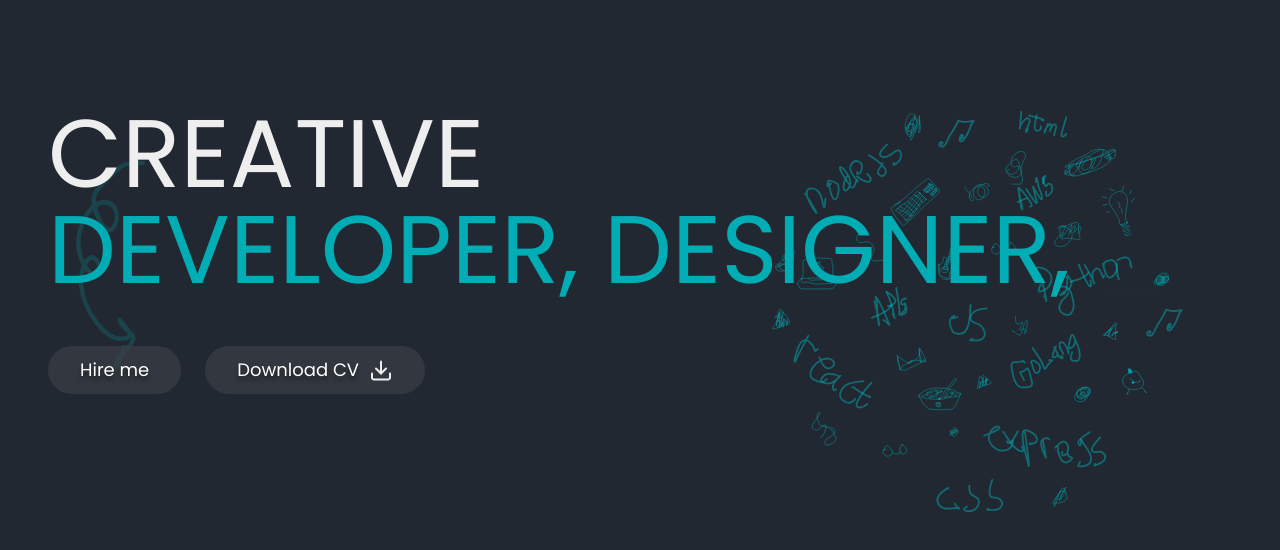
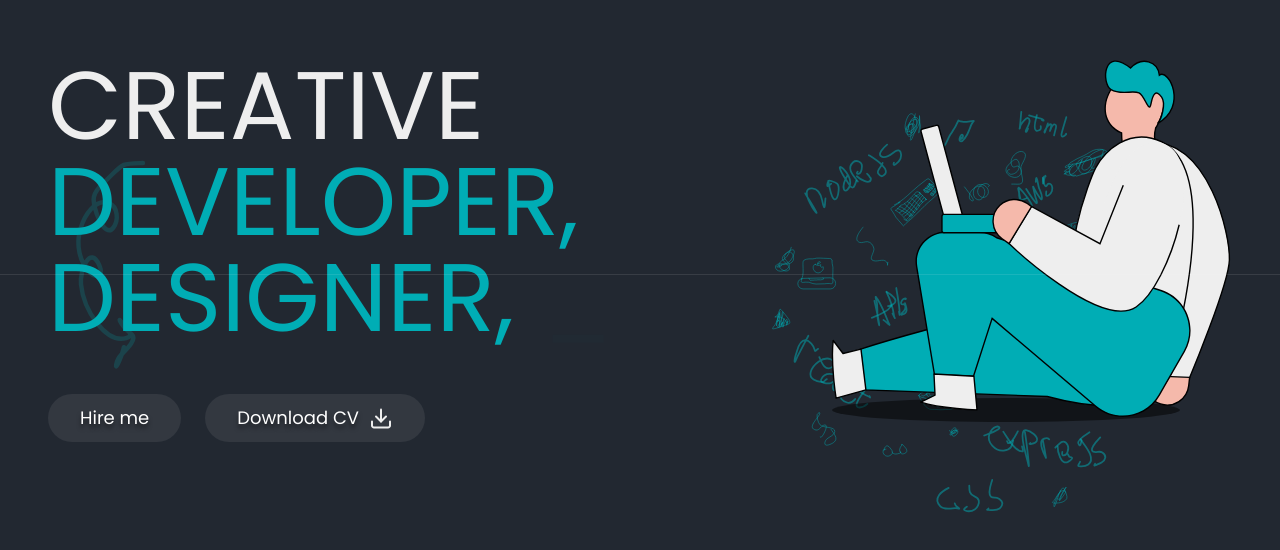
Before and after one commit to Catrovitch/Personal-Homepage, a React (Create React App) app: page / in a window 1280 px wide. Shown: the part 126-676 px from the top of the page. Built offline with nearby package versions, Linux system fonts and the light colour scheme.

Commit message:
hero view first draft done

```diff
--- a/src/views/Hero.tsx
+++ b/src/views/Hero.tsx
@@ -51,7 +51,15 @@ const Hero = () => {
           <Button icon={downloadIcon}>Download CV</Button>
         </div>
       </div>
+
+      <img
+        src={homePageIllustation}
+        alt=""
+        className="max-w-full sm:max-w-[401px]"
+      />
     </div>
+
+    <div className="absolute botton-0 left-0 w-full h-[1px] bg-divider" />
   </div>;
 };
 
```
